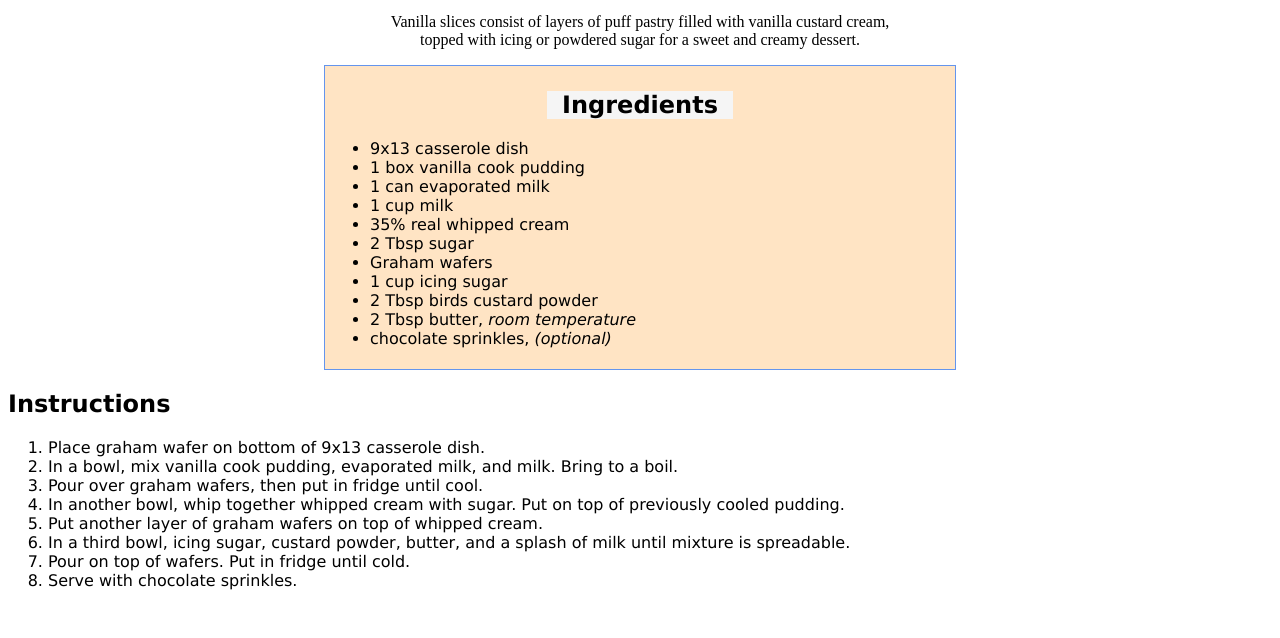
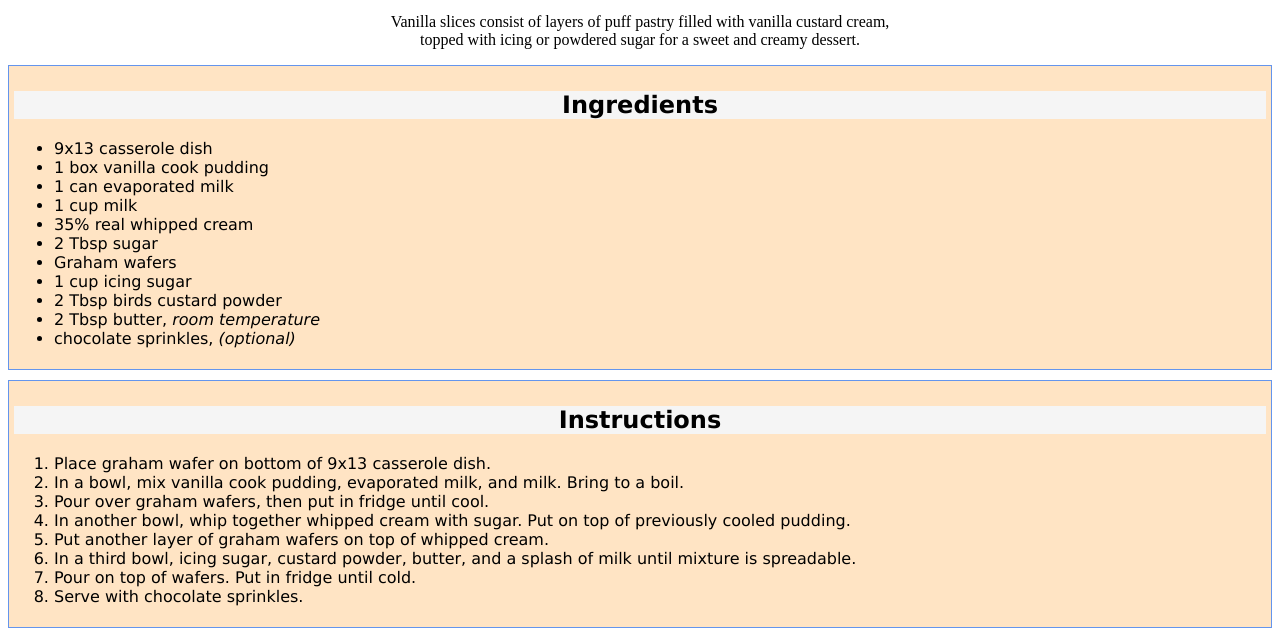
Before and after one commit to Resonence/odin-recipes, a plain HTML site: page recipes/alicesvanillaslice.html in a window 1280 px wide. Shown: the part 332-970 px from the top of the page. Before the commit the page ends 938 px from the top, so only its background shows below. Drawn offline with Linux system fonts and the light colour scheme.

Commit message:
removed width values from both containers

```diff
--- a/recipes/alicesvanillaslice.html
+++ b/recipes/alicesvanillaslice.html
@@ -27,8 +27,9 @@
             <li>chocolate sprinkles, <em>(optional)</em></li>
         </ul></div>
         </div>
-    <h2>Instructions</h2>
-            <ol>
+    <div class="instcontainer">
+        <div class="instructions"><h2>Instructions</h2></div>
+            <div class="instrlist"><ol>
                 <li>Place graham wafer on bottom of 9x13 casserole dish.</li>
                 <li>In a bowl, mix vanilla cook pudding, evaporated milk, and milk. Bring to a boil.</li>
                 <li>Pour over graham wafers, then put in fridge until cool.</li>
@@ -37,6 +38,7 @@
                 <li>In a third bowl, icing sugar, custard powder, butter, and a splash of milk until mixture is spreadable.</li>
                 <li>Pour on top of wafers. Put in fridge until cold.</li>
                 <li>Serve with chocolate sprinkles.</li>
-            </ol>
+            </ol></div>
+        </div>
 </body>
 </html>
--- a/styles.css
+++ b/styles.css
@@ -19,9 +19,6 @@ html{
     border: 1px solid black;
 }
 
-.header.homepg{}
-
-
 .header.recipe{
     background-color: blanchedalmond;
 }
@@ -29,7 +26,7 @@ html{
 .recipelinks{
     background-color: powderblue;
     border: 1px dotted black;
-    width: 450px;
+    width: 50%;
     margin: auto;
 }
 
@@ -59,17 +56,23 @@ img{
     font-family: "Times New Roman", sans-serif;
 }
 
-.ingcontainer{
+.ingcontainer,
+.instcontainer{
     background-color: bisque;
-    width: 50%;
     padding: 5px;
-    margin: 0 auto;
     border: 1px solid cornflowerblue;
-
 }
 
-.ingredients{
-    width: 30%;
+.ingcontainer{
+    margin: 0 auto;
+}
+
+.instcontainer{
+    margin: 10px auto;
+}
+
+.ingredients,
+.instructions{
     margin: 0 auto;
     background-color: whitesmoke;
     text-align: center;
```
Also changed, not shown: index.html (+1 -1 lines).
